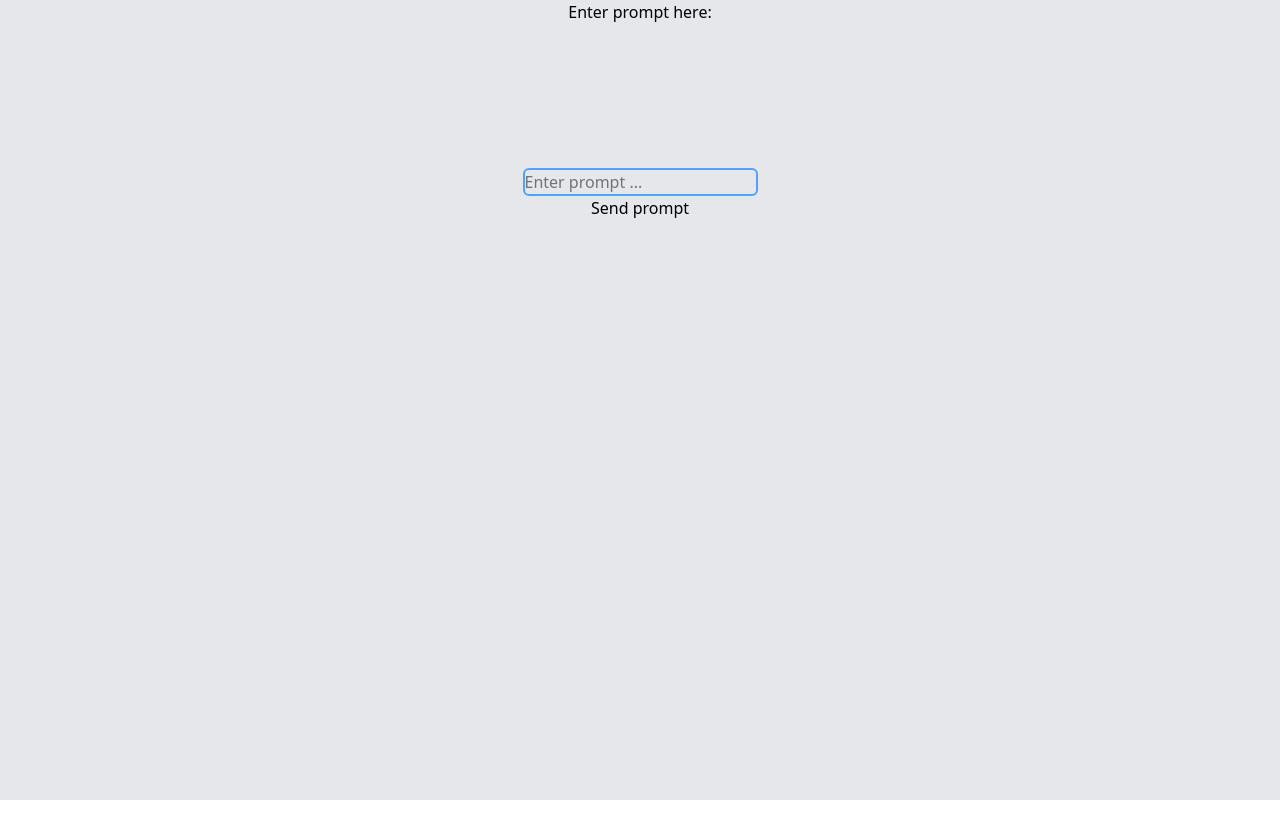
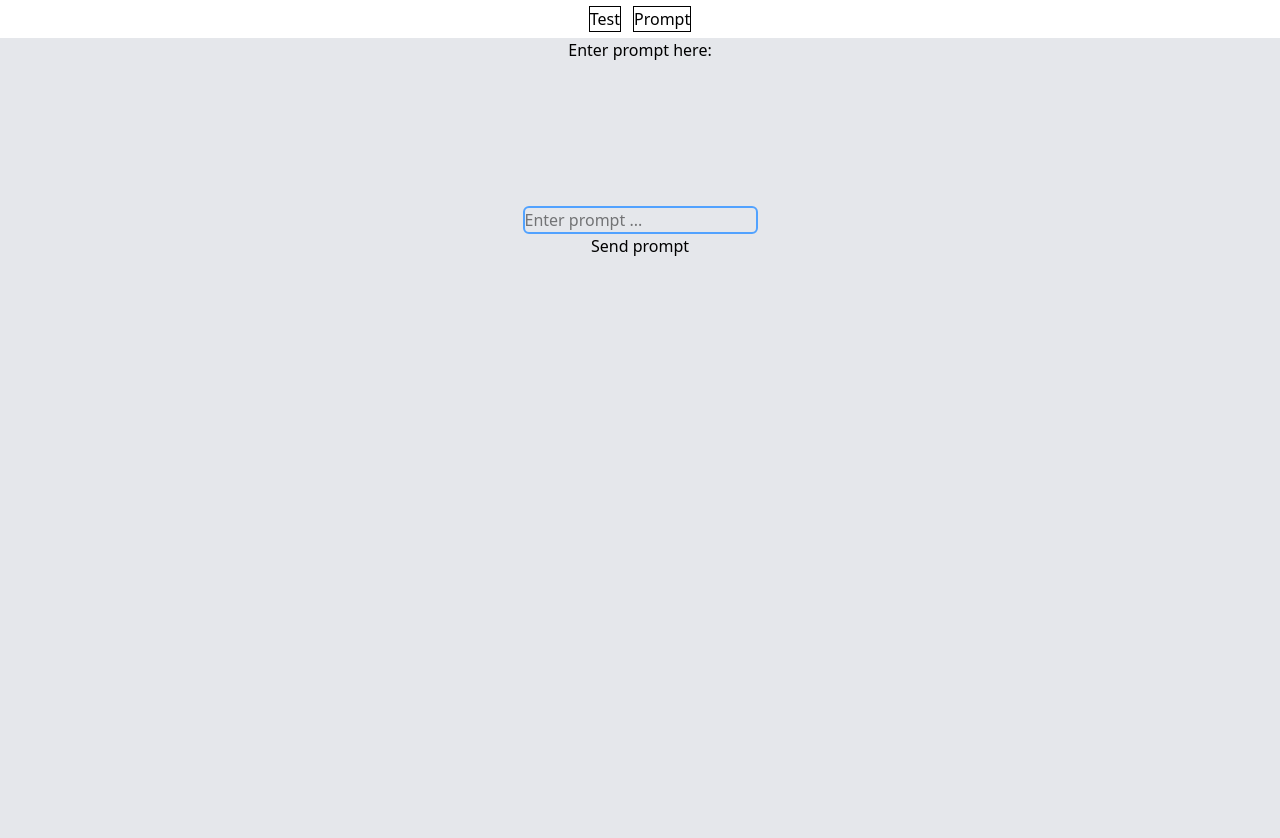
Before and after one commit to haydenshubert/AI-Typing-Site, a React (Vite) app: page /prompt in a window 1280 px wide. Before the commit the page ends 800 px from the top, so only its background shows below. Built offline with nearby package versions, Linux system fonts and the light colour scheme.

Commit message:
App routing and navigation

```diff
--- a/src/App.jsx
+++ b/src/App.jsx
@@ -1,13 +1,27 @@
 import { useState } from 'react';
-import Home from './pages/Home';
+import { BrowserRouter as Router, Routes, Route, Link } from 'react-router-dom';
+// import Home from './pages/Home';
 import Test from './pages/Test';
 import Prompt from './pages/Prompt';
 
 function App() {
   return (
-    <div>
-      <Prompt />
-    </div>
+    <Router>
+      <nav className="flex place-content-center">
+        <Link to="/test" className="m-1.5 border hover:bg-green-300">
+          Test
+        </Link>
+        <Link to="/prompt" className="m-1.5 border hover:bg-green-300">
+          Prompt
+        </Link>
+      </nav>
+
+      <Routes>
+        {/* <Route path="/" element={<Home />} /> */}
+        <Route path="/test" element={<Test />} />
+        <Route path="/prompt" element={<Prompt />} />
+      </Routes>
+    </Router>
   );
 }
 
```
